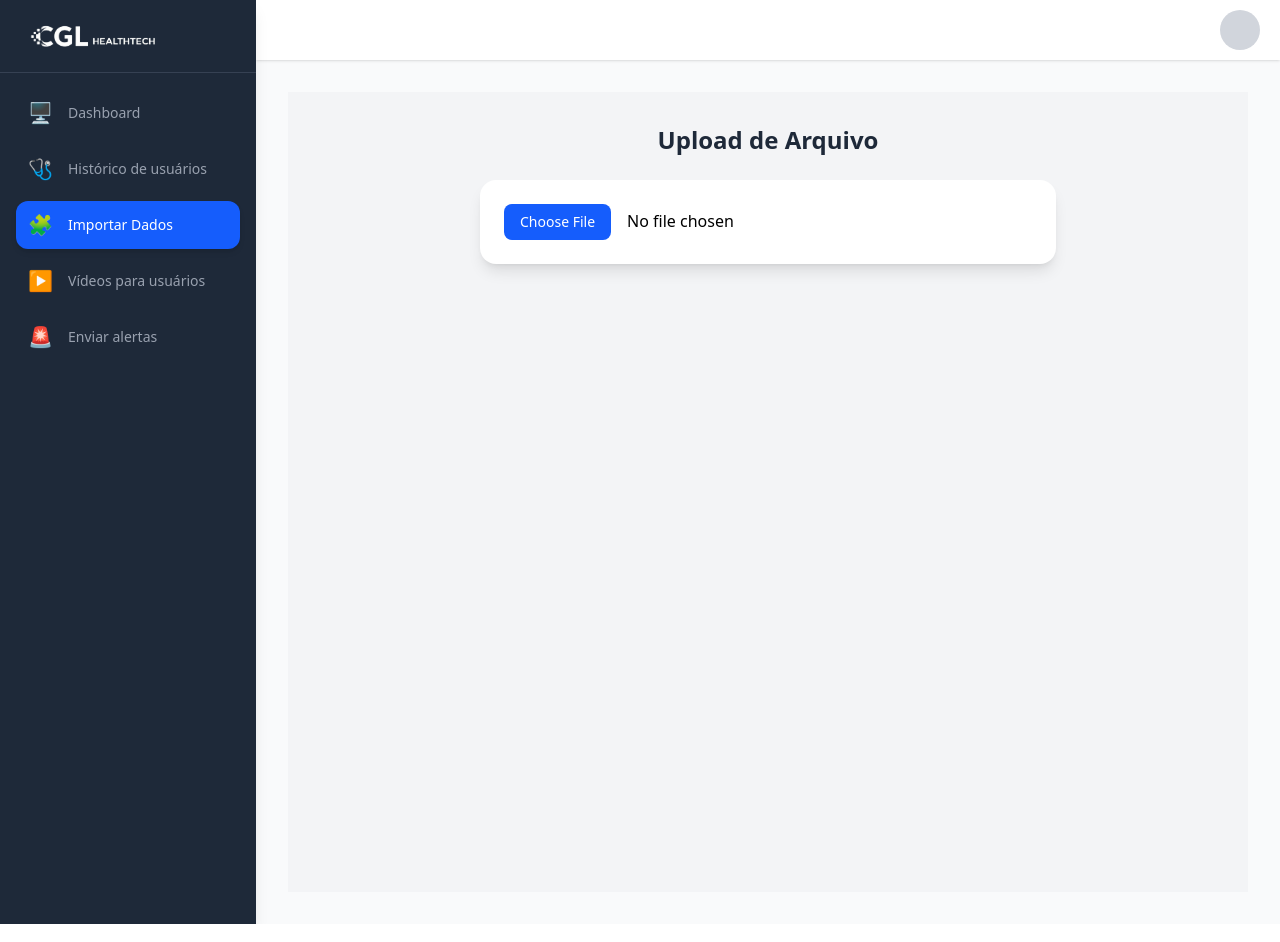
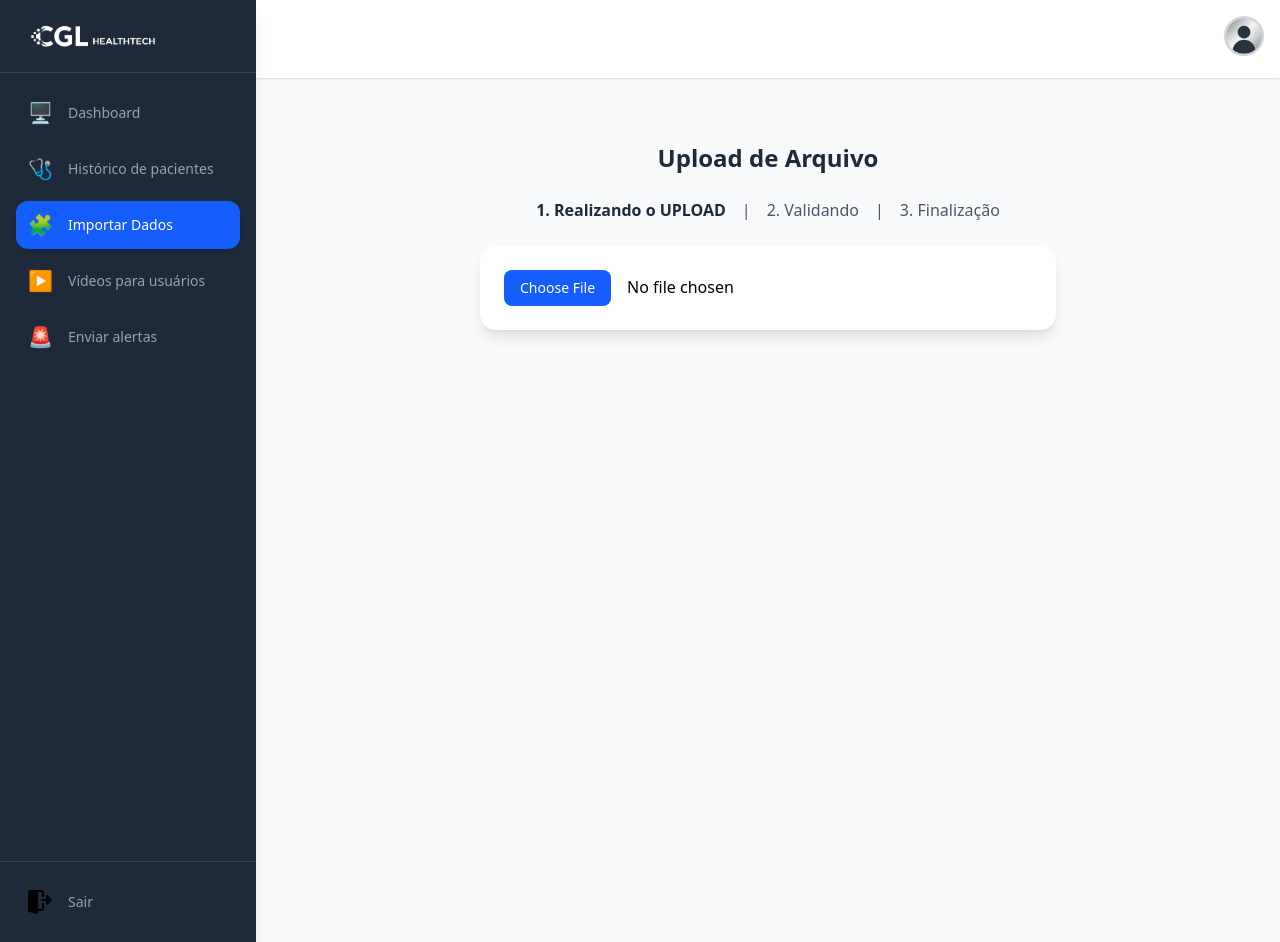
Before and after one commit to camiexemplar/SPRINT-04-FRONT-END, a React (Vite) app: page /importar in a window 1280 px wide. Built offline with nearby package versions, Linux system fonts and the light colour scheme; a web font is replaced by a local one.

Commit message:
feat: user dropout and logout option

```diff
--- a/src/components/FileUploader.tsx
+++ b/src/components/FileUploader.tsx
@@ -67,10 +67,17 @@ export default function FileUploader() {
   }
 
   return (
-    <div className="flex-1 flex flex-col items-center justify-start p-4 sm:p-8 bg-gray-100 min-h-screen">
+    <div className="flex-1 flex flex-col items-center justify-start p-4 sm:p-8 min-h-screen">
       <h1 className="text-xl sm:text-2xl font-bold text-gray-800 text-center mb-6">
         Upload de Arquivo
       </h1>
+      <div className="flex justify-center items-center text-sm sm:text-base text-gray-600 mb-6">
+        <span className="font-semibold text-gray-800">1. Realizando o UPLOAD</span>
+        <span className="mx-4">|</span>
+        <span>2. Validando</span>
+        <span className="mx-4">|</span>
+        <span>3. Finalização</span>
+      </div>
 
       <div className="bg-white rounded-2xl shadow-lg p-6 flex flex-col items-center gap-4 w-full max-w-xl">
         <input
--- a/src/components/Layout.tsx
+++ b/src/components/Layout.tsx
@@ -1,8 +1,10 @@
-import { useState } from "react";
+import { useState, useRef, useEffect } from "react"; // ✨ 1. Importe useRef e useEffect
 import { Link, Outlet, useLocation } from "react-router-dom";
 import logo from "../assets/logoextendida.png";
+import nopicture from "../assets/nopicture.png";
+import logout from "../assets/logout.png";
 
-// Componente auxiliar para os itens de navegação, agora com emoji
+
 const NavItem = ({ to, icon, label, onClick, isActive }: {
   to: string;
   icon: string;
@@ -29,13 +31,28 @@ export default function Layout() {
   const location = useLocation();
   const [sidebarOpen, setSidebarOpen] = useState(false);
 
+  const [isMenuOpen, setIsMenuOpen] = useState(false);
+  const menuRef = useRef<HTMLDivElement>(null);
+
   const navItems = [
     { name: "Dashboard", icon: "🖥️", path: "/" },
-    { name: "Histórico de usuários", icon: "🩺", path: "/historico" },
+    { name: "Histórico de pacientes", icon: "🩺", path: "/historico" },
     { name: "Importar Dados", icon: "🧩", path: "/importar" },
     { name: "Vídeos para usuários", icon: "▶️", path: "/videos" },
     { name: "Enviar alertas", icon: "🚨", path: "/alertas" },
   ];
+
+  useEffect(() => {
+    function handleClickOutside(event: MouseEvent) {
+      if (menuRef.current && !menuRef.current.contains(event.target as Node)) {
+        setIsMenuOpen(false);
+      }
+    }
+    document.addEventListener("mousedown", handleClickOutside);
+    return () => {
+      document.removeEventListener("mousedown", handleClickOutside);
+    };
+  }, [menuRef]);
 
   return (
     <div className="flex bg-gray-50 min-h-screen font-sans">
@@ -44,6 +61,7 @@ export default function Layout() {
         transform transition-transform duration-300 ease-in-out lg:static lg:translate-x-0
         ${sidebarOpen ? "translate-x-0" : "-translate-x-full"}`}
       >
+        <div className="flex flex-col h-full">
           <div className="flex items-center justify-between p-4 border-b border-gray-700">
             <img src={logo} alt="CGL Healthtech Logo" className="h-10 w-auto" />
             <button className="lg:hidden text-gray-300" onClick={() => setSidebarOpen(false)}>
@@ -53,7 +71,7 @@ export default function Layout() {
             </button>
           </div>
 
-        <nav className="p-4 space-y-2">
+          <nav className="p-4 space-y-2 flex-1">
             {navItems.map((item) => (
               <NavItem
                 key={item.name}
@@ -65,15 +83,58 @@ export default function Layout() {
               />
             ))}
           </nav>
+
+          <div className="p-4 border-t border-gray-700">
+            <button
+              onClick={() => console.log("Logout!")} // Substitua com a lógica de logout
+              className="flex items-center gap-4 p-3 rounded-xl text-gray-400 hover:bg-gray-700 hover:text-white transition-all duration-200"
+            >
+              <div className="w-6 h-6 flex items-center justify-center text-xl"> <img src={ logout } alt="deslogar" /></div>
+              <span className="text-sm font-medium">Sair</span>
+            </button>
+          </div>
+        </div>
       </div>
 
       <div className="flex-1 flex flex-col overflow-x-hidden">
-        <header className="bg-white flex items-center p-4 shadow-sm sticky top-0 z-40 lg:h-15 ">
-          {/* bolinha usuario*/}
-          <div className="bg-gray-300 w-10 h-10 rounded-full fixed right-5"></div>
+        <header className="bg-white flex items-center justify-between p-4 shadow-sm sticky top-0 z-40">
           <button className="text-2xl font-bold lg:hidden" onClick={() => setSidebarOpen(true)}>
             ☰
           </button>
+
+          <div className="w-full flex justify-end">
+
+            {/* container do menu */}
+            <div ref={menuRef} className="relative">
+              <button
+                className="bg-gray-300 w-10 h-10 rounded-full"
+                onClick={() => setIsMenuOpen(!isMenuOpen)}
+              >
+              <img src={ nopicture } alt="Usuário" /></button>
+
+              {isMenuOpen && (
+                <div className="absolute right-0 mt-2 w-48 bg-white rounded-md shadow-xl z-50 py-1">
+                  <Link
+                    to="/perfil"
+                    onClick={() => setIsMenuOpen(false)}
+                    className="block px-4 py-2 text-sm text-gray-700 hover:bg-gray-100"
+                  >
+                    Meu Perfil
+                  </Link>
+                  <button
+                    onClick={() => {
+                      // logout logic
+                      console.log("Logout!");
+                      setIsMenuOpen(false);
+                    }}
+                    className="block w-full text-left px-4 py-2 text-sm text-gray-700 hover:bg-gray-100"
+                  >
+                    Sair
+                  </button>
+                </div>
+              )}
+            </div>
+          </div>
         </header>
 
         <main className="flex-1 p-8">
--- a/src/components/PatientHistoryTable.tsx
+++ b/src/components/PatientHistoryTable.tsx
@@ -35,7 +35,7 @@ export default function PatientHistoryTable({ data }: PatientHistoryTableProps)
   };
 
   return (
-    <div className="flex-1 flex flex-col bg-gray-100">
+    <div className="flex-1 flex flex-col">
       <div className="flex flex-col">
         <div className="flex justify-between items-center p-4">
           <div className="font-bold text-lg text-gray-700">
--- a/src/components/ProcessedData.ts
+++ b/src/components/ProcessedData.ts
@@ -1,10 +1,14 @@
 export interface ProcessedData {
-  'ID da Teleconsulta': string;
-  'Paciente': string;
-  'Médico Responsável': string;
-  'Especialidade': string;
-  'Data e Hora': string;
-  'Status': string;
-  'Anotações': string;
-  'Link da Teleconsulta': string;
+  "Data agenda": string;
+  "Nome paciente": string;
+  "Número celular": string;
+  "Data nascimento": string;
+  "Nome acompanhante": string;
+  "Número acompanhante": string;
+  "Nome medico": string;
+  "Especialidade": string;
+  "Hora Agenda": string;
+  "Link": string;
+  "Código": number;
+  "OBS": string;
 }
--- a/src/components/ValidateForm.tsx
+++ b/src/components/ValidateForm.tsx
@@ -14,12 +14,18 @@ export default function ValidateForm() {
   }, []);
 
   const handleDeleteRow = (rowIndexToDelete: number) => {
-    const updatedData = processedData.filter((_, index) => index !== rowIndexToDelete);
+    const updatedData = processedData.filter(
+      (_, index) => index !== rowIndexToDelete
+    );
     setProcessedData(updatedData);
     localStorage.setItem("tempPatientData", JSON.stringify(updatedData));
   };
 
-  const handleCellChange = (rowIndex: number, key: string, newValue: string) => {
+  const handleCellChange = (
+    rowIndex: number,
+    key: string,
+    newValue: string
+  ) => {
     const newData = processedData.map((row, index) =>
       index === rowIndex ? { ...row, [key]: newValue } : row
     );
@@ -33,10 +39,6 @@ export default function ValidateForm() {
       return acc;
     }, new Set<string>())
   );
-
-  if (processedData.length === 0) {
-    return <p className="text-gray-600 text-center">Nenhum dado carregado.</p>;
-  }
 
   // salvando no banco de dados:
   const handleFinishValidation = async () => {
@@ -52,7 +54,6 @@ export default function ValidateForm() {
       }
 
       const savedData: ProcessedData[] = await response.json();
-
 
       // remove temporário
       localStorage.setItem("patientData", JSON.stringify(savedData));
@@ -70,11 +71,27 @@ export default function ValidateForm() {
     navigate("/importar");
   };
 
+  const formatHeader = (key: string) => {
+    const result = key.replace(/([A-Z])/g, ' $1');
+    return result.charAt(0).toUpperCase() + result.slice(1).trim();
+  };
+
+  if (processedData.length === 0) {
+    return <p className="text-gray-600 text-center">Nenhum dado carregado.</p>;
+  }
+
   return (
-    <div className="flex-1 flex flex-col items-center justify-start p-4 sm:p-10 bg-gray-100 min-h-screen">
-      <h1 className="text-xl sm:text-2xl font-bold text-gray-800 text-center mb-6">
+    <div className="flex-1 flex flex-col items-center justify-start p-4 sm:p-10 bg-white min-h-screen">
+      <h1 className="text-xl sm:text-2xl font-bold text-gray-800 text-center mb-6 bg">
         Validação dos Dados
       </h1>
+      <div className="flex justify-center items-center text-sm sm:text-base text-gray-600 mb-6">
+        <span>1. Realizando o Upload</span>
+        <span className="mx-4">|</span>
+        <span className="font-semibold text-gray-800">2. Validando</span>
+        <span className="mx-4">|</span>
+        <span>3. Finalização</span>
+      </div>
 
       <div className="overflow-x-auto w-full mb-4 bg-white rounded-lg shadow-lg">
         <table className="w-full divide-y divide-gray-200 text-sm sm:text-base">
@@ -85,7 +102,8 @@ export default function ValidateForm() {
                   key={key}
                   className="px-3 sm:px-4 py-3 text-left font-bold text-black uppercase tracking-wider"
                 >
-                  {key}
+
+                  {formatHeader(key)}
                 </th>
               ))}
               <th className="px-3 sm:px-4 py-3 text-center font-bold text-black uppercase tracking-wider">
@@ -99,15 +117,17 @@ export default function ValidateForm() {
                 {headers.map((key) => (
                   <td
                     key={key}
-                    className="px-2 sm:px-2 py-2 sm:py-4 whitespace-nowrap text-gray-900"
+                    className="px-2 sm:px-2 py-2 sm:py-2 whitespace-nowrap text-gray-900"
                   >
                     <input
                       type="text"
                       value={row[key] !== undefined ? String(row[key]) : "-"}
-                      onChange={(e) => handleCellChange(rowIndex, key, e.target.value)}
-                      className="w-full border rounded px-2 py-1 sm:px-3 sm:py-2
-                                 focus:outline-none focus:ring-2 focus:ring-blue-500
-                                 transition-all duration-200 text-sm sm:text-base"
+                      onChange={(e) =>
+                        handleCellChange(rowIndex, key, e.target.value)
+                      }
+                      className="w-full border rounded px-4 py-2 sm:px-1 sm:py-3 m-4
+                                   focus:outline-none focus:ring-2 focus:ring-blue-500
+                                   transition-all duration-200 text-sm sm:text-base"
                     />
                   </td>
                 ))}
```
Also changed, not shown: src/assets/logout.png (added), src/assets/nopicture.png (added). Lines whose indentation alone changed are shown as unchanged.
